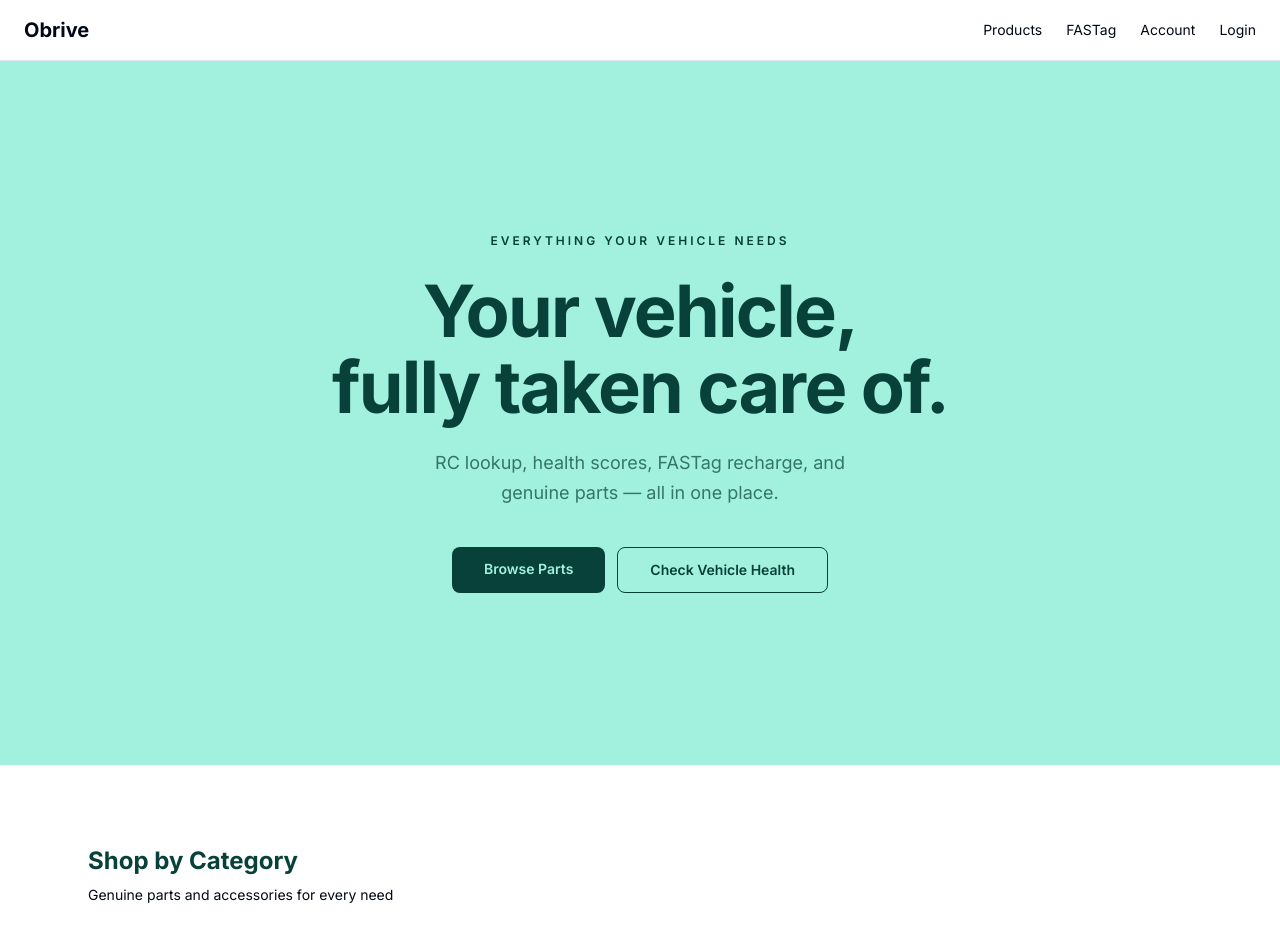
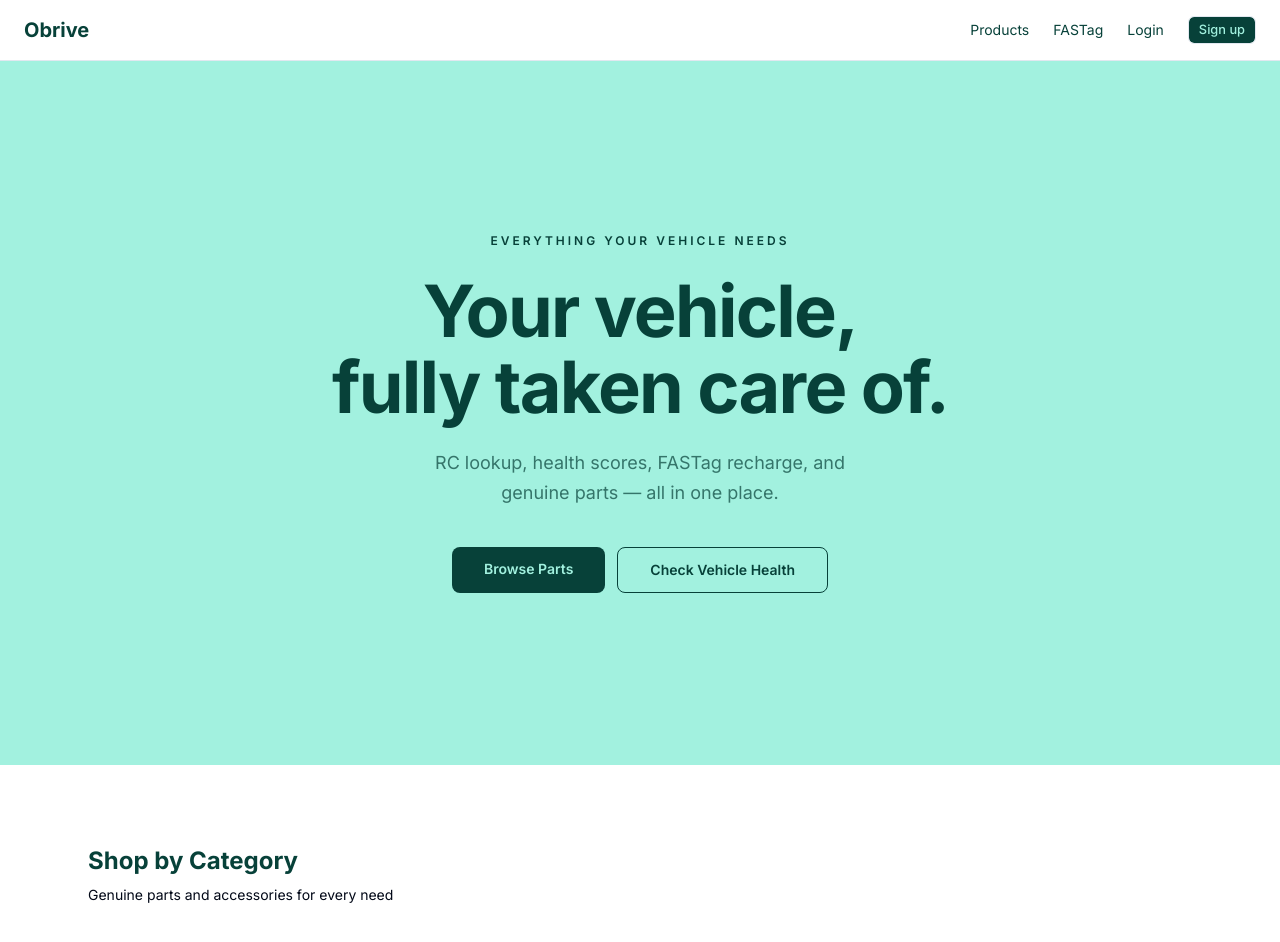
Before and after one commit to yatin-sharma07/OBPARK, a Next.js app in the folder apps/web/: page / in a window 1280 px wide. Shown: the top 942 px of the page. Built offline with nearby package versions, Linux system fonts and the light colour scheme; no server answers.

Commit message:
removed local storage and now using in memory with updated header to show login/signin with logout

```diff
--- a/apps/web/app/(auth)/login/page.tsx
+++ b/apps/web/app/(auth)/login/page.tsx
@@ -1,58 +1,65 @@
 'use client'
 import { useForm } from 'react-hook-form'
-import { useRouter } from 'next/navigation'
+import { zodResolver } from '@hookform/resolvers/zod'
+import { z } from 'zod'
+import Link from 'next/link'
 import { EmailInput } from '@/components/forms/EmailInput'
 import { PasswordInput } from '@/components/forms/PasswordInput'
 import { SubmitButton } from '@/components/forms/SubmitButton'
-import { useAuthStore } from '@/store/auth.store'
-import { loginUser } from '@/lib/auth.api'
+import { useLogin } from '@/hooks/useAuth'
 
-interface LoginForm {
-  email: string
-  password: string
-}
+const schema = z.object({
+  email: z.string().email('Enter a valid email'),
+  password: z.string().min(8, 'Password must be at least 8 characters'),
+})
+type FormData = z.infer<typeof schema>
 
 export default function LoginPage() {
-  const router = useRouter()
-  const setAuth = useAuthStore((state) => state.setAuth)
-  const { register, handleSubmit, formState: { errors, isSubmitting }, setError } = useForm<LoginForm>()
+  const login = useLogin()
 
-  const onSubmit = async (data: LoginForm) => {
-    try {
-      const res = await loginUser(data)
-      setAuth(res.user, res.accessToken)
-      router.push('/')
-    } catch (err: any) {
-      setError('root', { message: err.message })
-    }
-  }
+  const { register, handleSubmit, formState: { errors } } = useForm<FormData>({
+    resolver: zodResolver(schema),
+  })
 
   return (
-    <div className="flex min-h-screen items-center justify-center">
-      <div className="w-full max-w-md p-8 border rounded-lg">
-        <h1 className="text-2xl font-bold mb-6">Login</h1>
-        <form onSubmit={handleSubmit(onSubmit)} className="flex flex-col gap-4">
+    <div className="flex min-h-screen items-center justify-center bg-[#f8fafc]">
+      <div className="w-full max-w-md p-8 bg-white border rounded-xl shadow-sm space-y-6">
+        <div>
+          <h1 className="text-2xl font-bold" style={{ color: '#074139' }}>Welcome back</h1>
+          <p className="text-sm text-muted-foreground mt-1">Sign in to your Obrive account</p>
+        </div>
+
+        {login.error && (
+          <div className="bg-red-50 text-red-600 text-sm px-4 py-3 rounded-lg">
+            {(login.error as Error).message}
+          </div>
+        )}
+
+        <form
+          onSubmit={handleSubmit((data) => login.mutate(data))}
+          className="space-y-4"
+        >
           <EmailInput
             id="email"
+            placeholder="you@example.com"
             error={errors.email?.message}
-            {...register('email', { required: 'Email is required' })}
+            {...register('email')}
           />
           <PasswordInput
             id="password"
+            placeholder="••••••••"
             error={errors.password?.message}
-            {...register('password', { required: 'Password is required' })}
+            {...register('password')}
           />
-          {errors.root && (
-            <p className="text-sm text-red-500">{errors.root.message}</p>
-          )}
-          <SubmitButton label="Login" isLoading={isSubmitting} />
-          <p className="text-sm text-center text-muted-foreground">
-  Don't have an account?{' '}
-  <a href="/register" className="text-brand-500 font-medium hover:underline">
-    Create one
-  </a>
-</p>
+          <SubmitButton label="Sign in" isLoading={login.isPending} />
         </form>
+
+        <p className="text-sm text-center text-muted-foreground">
+          Don't have an account?{' '}
+          <Link href="/register" className="font-medium hover:underline" style={{ color: '#074139' }}>
+            Create one
+          </Link>
+        </p>
       </div>
     </div>
   )
--- a/apps/web/components/auth/AuthProvider.tsx
+++ b/apps/web/components/auth/AuthProvider.tsx
@@ -1,24 +1,36 @@
 'use client'
+import { useEffect } from 'react'
+import { useAuthStore } from '@/store/auth.store'
+import { api } from '@/lib/api'
 
-import { useEffect } from 'react'
-import { refreshSession } from '@/lib/auth.api'
-import { useAuthStore } from '@/store/auth.store'
-
-const LEGACY_STORAGE_KEY = 'obrive-auth'
+interface AuthResponse {
+  user: { id: string; email: string; name: string; role: 'CUSTOMER' | 'ADMIN' }
+  accessToken: string
+  refreshToken: string
+}
 
 export function AuthProvider({ children }: { children: React.ReactNode }) {
-  const setAuth = useAuthStore((s) => s.setAuth)
-  const clearAuth = useAuthStore((s) => s.clearAuth)
-  const setHydrated = useAuthStore((s) => s.setHydrated)
+  const { setAuth, clearAuth, setHydrated, refreshToken } = useAuthStore()
 
   useEffect(() => {
-    localStorage.removeItem(LEGACY_STORAGE_KEY)
+    // No refresh token in memory — nothing to restore, mark hydrated immediately
+    if (!refreshToken) {
+      setHydrated(true)
+      return
+    }
 
-    refreshSession()
-      .then((res) => setAuth(res.user, res.accessToken))
-      .catch(() => clearAuth())
-      .finally(() => setHydrated(true))
-  }, [setAuth, clearAuth, setHydrated])
+    // Try to get a new access token using the refresh token in memory
+    api.post<AuthResponse>('/auth/refresh', { refreshToken })
+      .then((res) => {
+        setAuth(res.user, res.accessToken, res.refreshToken)
+      })
+      .catch(() => {
+        clearAuth()
+      })
+      .finally(() => {
+        setHydrated(true)
+      })
+  }, [])
 
   return <>{children}</>
 }
--- a/apps/web/components/auth/ProtectedRoute.tsx
+++ b/apps/web/components/auth/ProtectedRoute.tsx
@@ -5,15 +5,15 @@
 
 export function ProtectedRoute({ children }: { children: React.ReactNode }) {
   const router = useRouter()
-  const { isAuthenticated, hydrated } = useAuthStore()
+  const { isAuthenticated, isHydrated } = useAuthStore()  // ← isHydrated not hydrated
 
   useEffect(() => {
-    if (hydrated && !isAuthenticated) {
+    if (isHydrated && !isAuthenticated) {
       router.push('/login')
     }
-  }, [hydrated, isAuthenticated, router])
+  }, [isHydrated, isAuthenticated, router])
 
-  if (!hydrated) {
+  if (!isHydrated) {
     return (
       <div className="flex min-h-[40vh] items-center justify-center text-sm text-muted-foreground">
         Loading…
--- a/apps/web/components/layout/Header.tsx
+++ b/apps/web/components/layout/Header.tsx
@@ -1,15 +1,54 @@
+'use client'
 import Link from 'next/link'
+import { useAuthStore } from '@/store/auth.store'
+import { useLogout } from '@/hooks/useAuth'
+import { Button } from '@/components/ui/button'
 
 export function Header() {
+  const { isAuthenticated, isHydrated, user } = useAuthStore()
+  const logout = useLogout()
+
   return (
-    <header className="border-b px-6 py-4 flex items-center justify-between">
-      <Link href="/" className="text-xl font-bold">Obrive</Link>
-      <nav className="flex gap-6 text-sm">
-        <Link href="/products">Products</Link>
-        <Link href="/account/fastag" className="hover:text-brand-500 transition-colors">FASTag</Link>
-        <Link href="/account">Account</Link>
-        <Link href="/login">Login</Link>
+    <header className="border-b px-6 py-4 flex items-center justify-between bg-white sticky top-0 z-50">
+      <Link href="/" className="text-xl font-bold" style={{ color: '#074139' }}>
+        Obrive
+      </Link>
 
+      <nav className="flex items-center gap-6 text-sm">
+        <Link href="/products" className="hover:opacity-70 transition-opacity" style={{ color: '#074139' }}>
+          Products
+        </Link>
+        <Link href="/account/fastag" className="hover:opacity-70 transition-opacity" style={{ color: '#074139' }}>
+          FASTag
+        </Link>
+
+        {/* Don't render auth UI until hydration is complete */}
+        {!isHydrated ? (
+          <div className="w-20 h-8 bg-gray-100 rounded animate-pulse" />
+        ) : isAuthenticated ? (
+          <>
+            <Link href="/account" className="hover:opacity-70 transition-opacity font-medium" style={{ color: '#074139' }}>
+              {user?.name}
+            </Link>
+            <Button
+              variant="outline"
+              size="sm"
+              onClick={logout}
+              style={{ borderColor: '#074139', color: '#074139' }}
+            >
+              Logout
+            </Button>
+          </>
+        ) : (
+          <>
+            <Link href="/login" className="hover:opacity-70 transition-opacity" style={{ color: '#074139' }}>
+              Login
+            </Link>
+            <Button size="sm" style={{ backgroundColor: '#074139', color: '#A2F1DF' }} asChild>
+              <Link href="/register">Sign up</Link>
+            </Button>
+          </>
+        )}
       </nav>
     </header>
   )
--- /dev/null
+++ b/apps/web/hooks/useAuth.ts
@@ -0,0 +1,51 @@
+import { useMutation } from '@tanstack/react-query'
+import { useRouter } from 'next/navigation'
+import { api } from '@/lib/api'
+import { useAuthStore } from '@/store/auth.store'
+
+interface AuthResponse {
+  user: { id: string; email: string; name: string; role: 'CUSTOMER' | 'ADMIN' }
+  accessToken: string
+  refreshToken: string
+}
+
+export function useLogin() {
+  const setAuth = useAuthStore((s) => s.setAuth)
+  const router = useRouter()
+
+  return useMutation({
+    mutationFn: (data: { email: string; password: string }) =>
+      api.post<AuthResponse>('/auth/login', data),
+    onSuccess: (res) => {
+      setAuth(res.user, res.accessToken, res.refreshToken)  // ← 3 args
+      router.push('/')
+    },
+  })
+}
+
+export function useRegister() {
+  const setAuth = useAuthStore((s) => s.setAuth)
+  const router = useRouter()
+
+  return useMutation({
+    mutationFn: (data: { email: string; password: string; name: string }) =>
+      api.post<AuthResponse>('/auth/register', data),
+    onSuccess: (res) => {
+      setAuth(res.user, res.accessToken, res.refreshToken)  // ← 3 args
+      router.push('/')
+    },
+  })
+}
+
+export function useLogout() {
+  const { clearAuth, refreshToken } = useAuthStore()
+  const router = useRouter()
+
+  return () => {
+    if (refreshToken) {
+      api.post('/auth/logout', { refreshToken }).catch(() => {})
+    }
+    clearAuth()
+    router.push('/login')
+  }
+}
--- a/apps/web/package.json
+++ b/apps/web/package.json
@@ -23,6 +23,7 @@
     "shadcn": "^4.7.0",
     "tailwind-merge": "^3.6.0",
     "tw-animate-css": "^1.4.0",
+    "zod": "^4.4.3",
     "zustand": "^5.0.13"
   },
   "devDependencies": {
--- a/apps/web/store/auth.store.ts
+++ b/apps/web/store/auth.store.ts
@@ -10,26 +10,32 @@
 interface AuthState {
   user: User | null
   accessToken: string | null
+  refreshToken: string | null
   isAuthenticated: boolean
-  hydrated: boolean
-  setAuth: (user: User, token: string) => void
+  isHydrated: boolean
+  setAuth: (user: User, accessToken: string, refreshToken: string) => void
   clearAuth: () => void
+  setHydrated: (value: boolean) => void
   updateUser: (partial: Partial<User>) => void
-  setHydrated: (hydrated: boolean) => void
 }
 
 export const useAuthStore = create<AuthState>()((set) => ({
   user: null,
   accessToken: null,
+  refreshToken: null,
   isAuthenticated: false,
-  hydrated: false,
-  setAuth: (user, accessToken) =>
-    set({ user, accessToken, isAuthenticated: true }),
+  isHydrated: false,
+
+  setAuth: (user, accessToken, refreshToken) =>
+    set({ user, accessToken, refreshToken, isAuthenticated: true }),
+
   clearAuth: () =>
-    set({ user: null, accessToken: null, isAuthenticated: false }),
+    set({ user: null, accessToken: null, refreshToken: null, isAuthenticated: false }),
+
+  setHydrated: (value) => set({ isHydrated: value }),
+
   updateUser: (partial) =>
     set((state) => ({
       user: state.user ? { ...state.user, ...partial } : null,
     })),
-  setHydrated: (hydrated) => set({ hydrated }),
 }))
```
Also changed, not shown: 1 other file (tests, documents, lock files or other folders).
